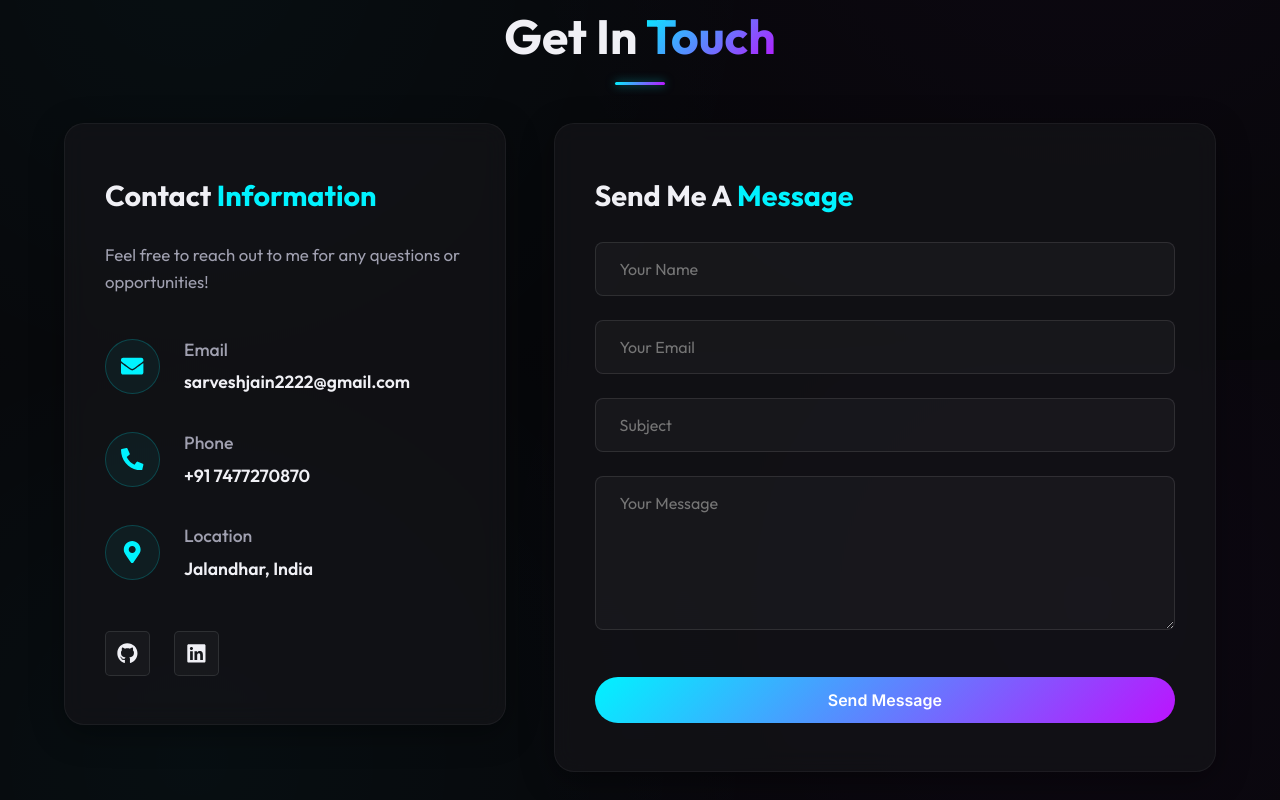
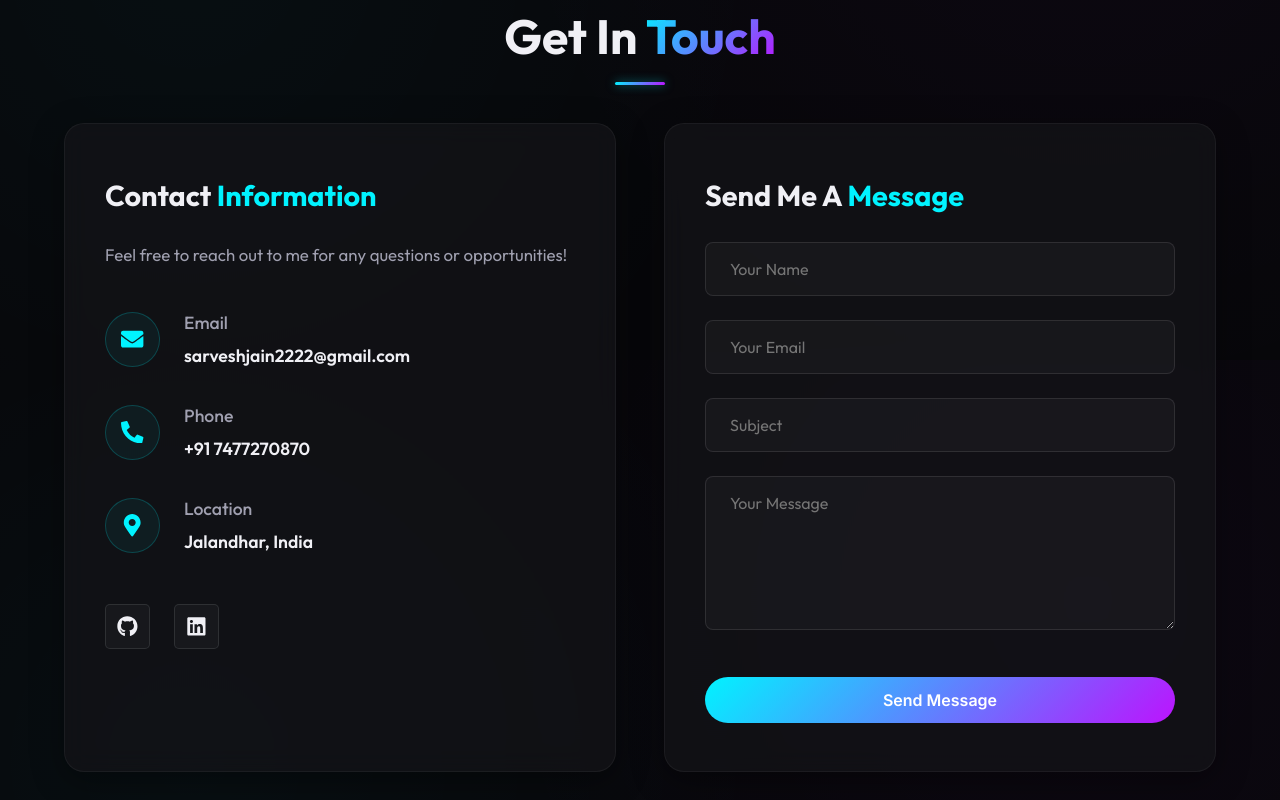
Before and after one commit to sarveshjain0211/PortFolio, a React app: page / in a window 1280 px wide. Shown: the part 5240-6040 px from the top of the page. Built offline with nearby package versions, Linux system fonts and the light colour scheme; no server answers; the HTML template or start-up script is replaced by a standard one.

Commit message:
Alignment Updation

```diff
--- a/src/components/Contact.css
+++ b/src/components/Contact.css
@@ -1,8 +1,8 @@
 .contact-container {
   display: grid;
-  grid-template-columns: 1fr 1.5fr;
+  grid-template-columns: 1fr 1fr;
   gap: 3rem;
-  align-items: start;
+  align-items: stretch;
 }
 
 .contact-info, .contact-form {
```
